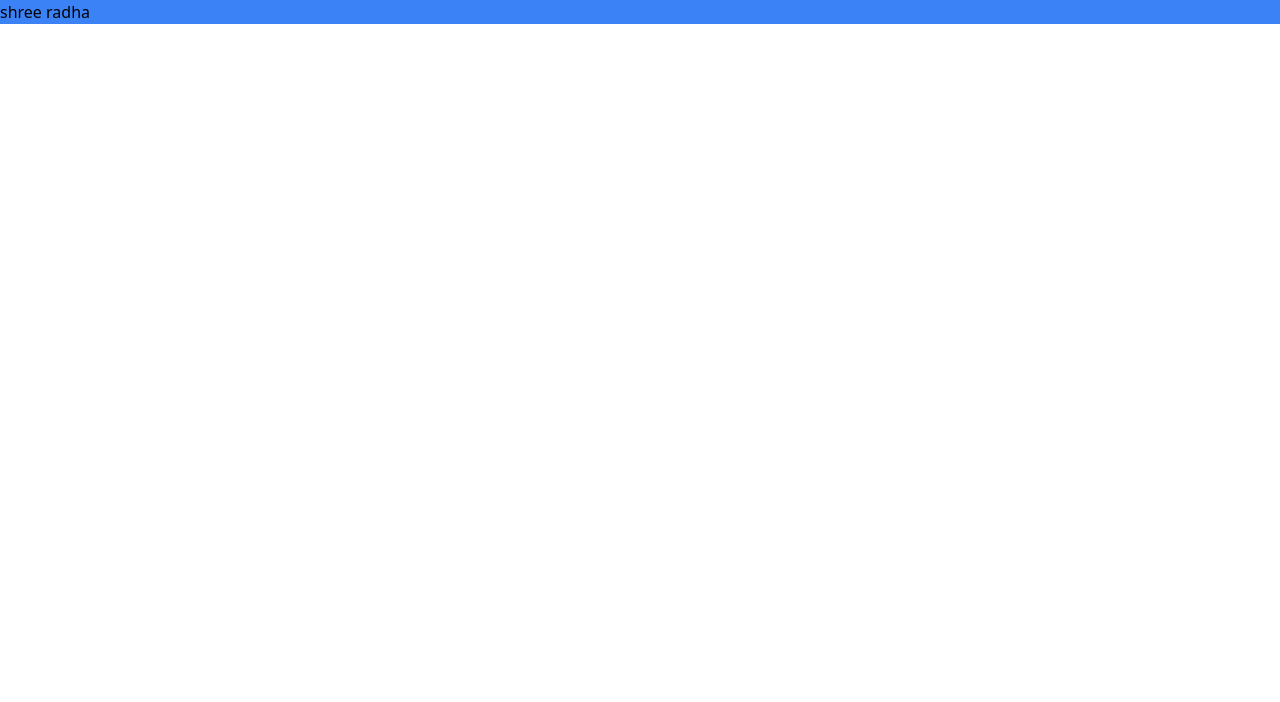
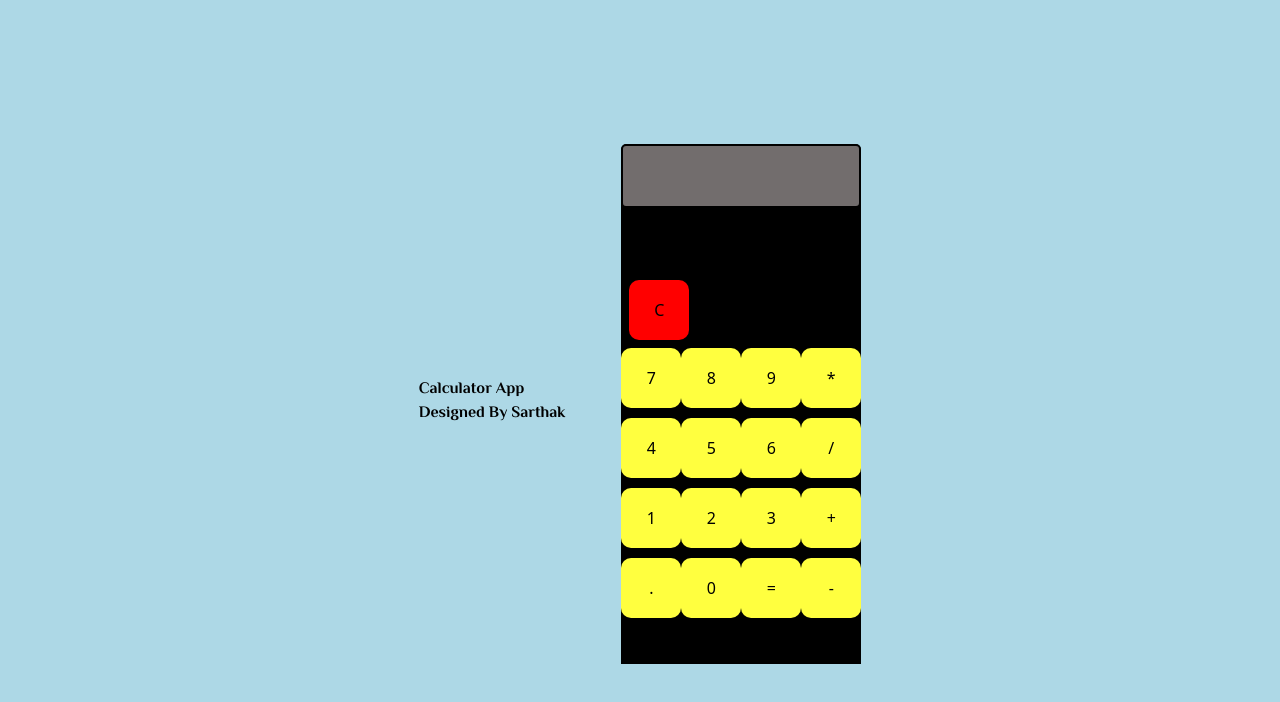
Before and after one commit to Sarthak-vyas183/30-javascript_projects, a website: page Calculator/index.html in a window 1280 px wide. Drawn offline with Linux system fonts and the light colour scheme.

Commit message:
calculator app created

```diff
--- a/Calculator/index.html
+++ b/Calculator/index.html
@@ -7,8 +7,52 @@
     <title>Calculator</title>
     <link rel="stylesheet" href="./output.css" />
   </head>
-  <body>
-    <h1 class="bg-blue-500">shree radha</h1>
+  <body class="p-4 w-screen h-screen">
+        <div class="title">
+          <h1 class="font-sarthak-font mr-14  font-bold">Calculator App <br> Designed By Sarthak</h1>
+        </div>
+
+         <div class="container w-60 h-2/3 bg-black rounded-md">
+
+           <div class="input h-1/4 w-full">
+            <input class="input-box text-white p-4 w-full h-16 " maxlength="20" type="text">
+           </div>
+
+        <div class="number h-3/4 w-full bg-black">
+          <div class="m-2">
+            <button class="button" id="C-btn">C</button>
+          </div>
+
+           <div class="row">
+            <button class="button">7</button>
+            <button class="button">8</button>
+            <button class="button">9</button>
+            <button class="button">*</button>
+           </div>
+
+           <div class="row">
+            <button class="button">4</button>
+            <button class="button">5</button>
+            <button class="button">6</button>
+            <button class="button">/</button>
+           </div>
+
+           <div class="row">
+            <button class="button">1</button>
+            <button class="button">2</button>
+            <button class="button">3</button>
+            <button class="button">+</button>
+           </div>
+
+           <div class="row">
+            <button class="button">.</button>
+            <button class="button">0</button>
+            <button class="button">=</button>
+            <button class="button">-</button>
+           </div>
+
+      </div>
+    </div>
   </body>
   <script src="script.js"></script>
 </html>
--- a/Calculator/script.js
+++ b/Calculator/script.js
@@ -0,0 +1,23 @@
+let string = "";
+
+let buttons = document.querySelectorAll(".button");
+
+Array.from(buttons).forEach((button)=> {
+    button.addEventListener("click" , (e)=>{
+
+        if(e.target.innerHTML == "=") {
+            string = eval(string);
+            document.querySelector(".input-box").value = string;
+
+        } else if(e.target.innerHTML == "C") {
+            console.log(e.target.innerHTML)
+           string = "";
+            document.querySelector(".input-box").value = string;
+        } else {
+            console.log(e.target)
+            string += e.target.innerHTML;
+            document.querySelector(".input-box").value = string;
+        }
+
+    })
+})
--- a/Calculator/style.css
+++ b/Calculator/style.css
@@ -3,3 +3,39 @@
 @tailwind base;
 @tailwind components;
 @tailwind utilities;
+
+.button {
+    width: 60px;
+    height: 60px;
+    background-color: rgb(255, 255, 63);
+    border-radius: 10px;
+}
+#C-btn {
+    background-color: red;
+}
+.row {
+    display: flex;
+    justify-content: space-around;
+    margin-bottom: 10px;
+
+}
+.input input {
+   border: 2px solid black;
+   background-color: rgb(114, 109, 109);
+   border-radius: 5px;
+   display: flex;
+   text-align: right;
+}
+body {
+    display: flex;
+    justify-content: center;
+    align-items: center;
+    background-color: lightblue;
+}
+
+@media only screen and (max-width: 600px) {
+    body {
+      display: block;
+      background-color: lightblue;
+    }
+  }
```
Also changed, not shown: Calculator/.upm/store.json (deleted), Calculator/output.css.
